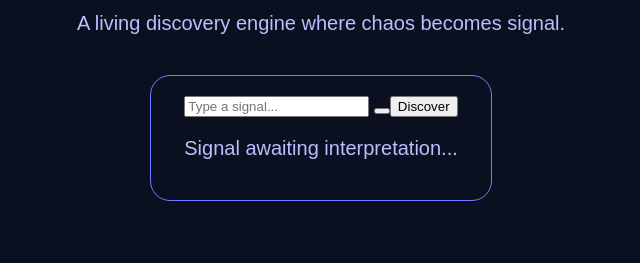
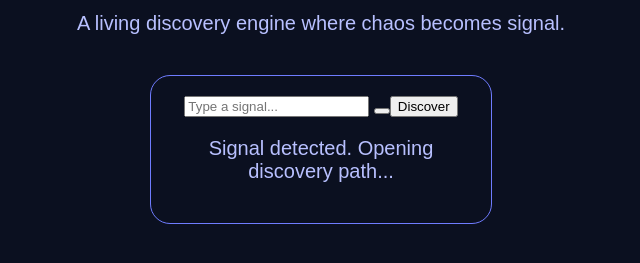
Before and after one commit to twilightantlers/discovery-engine, a plain HTML site: page index.html in a window 1280 px wide. Both pictures are taken after a click on the button "Discover". Shown: the part 221-484 px from the top of the page, without its empty margins (319-959 px from the left). Drawn offline with Linux system fonts and the light colour scheme.

Commit message:
Update index.html

```diff
--- a/index.html
+++ b/index.html
@@ -45,8 +45,13 @@
     <input placeholder="Type a signal..." />
 
 <button><button onclick="discover()">Discover</button></button>
-
-<p>Signal awaiting interpretation...</p>
+<script>
+  function discover() {
+    const result = document.getElementById("result");
+    result.innerText = "Signal detected. Opening discovery path...";
+  }
+</script>
+<p><p id="result">Signal awaiting interpretation...</p></p>
   </div>
 
 </body>
```
